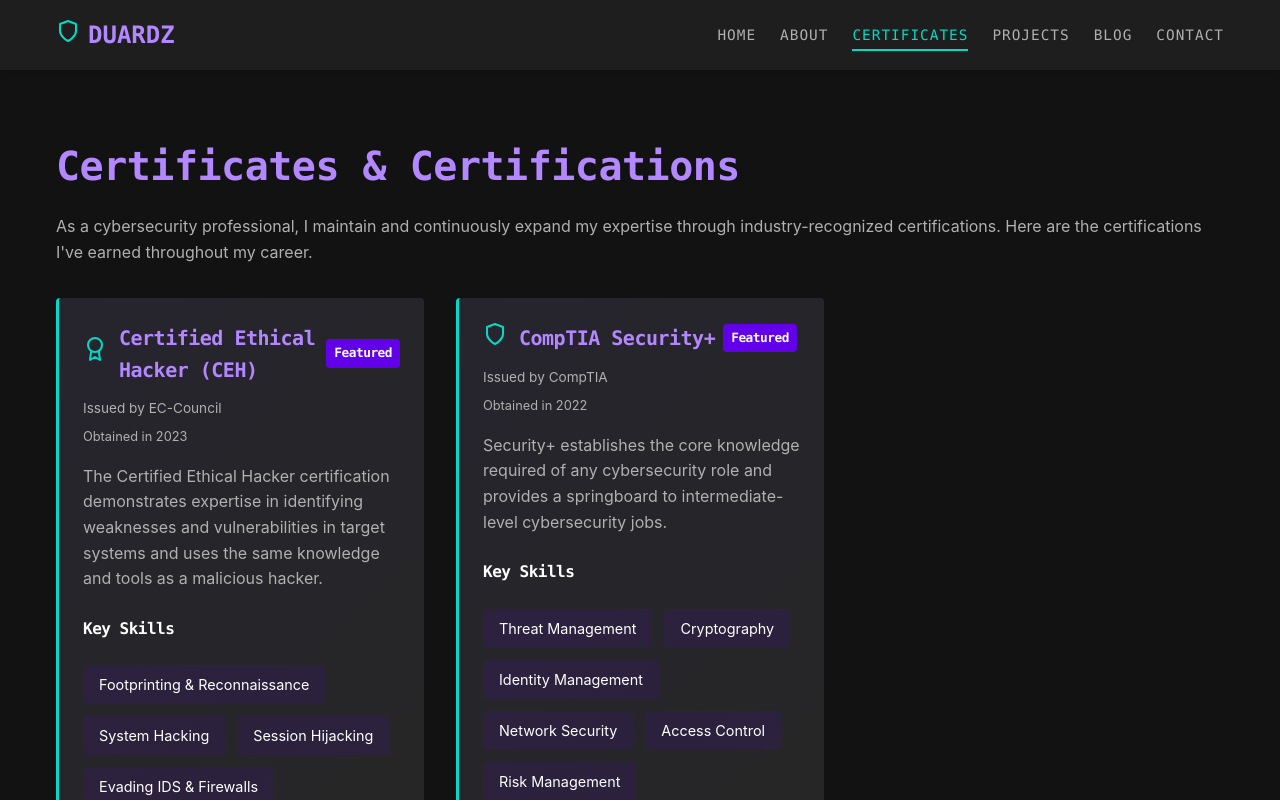
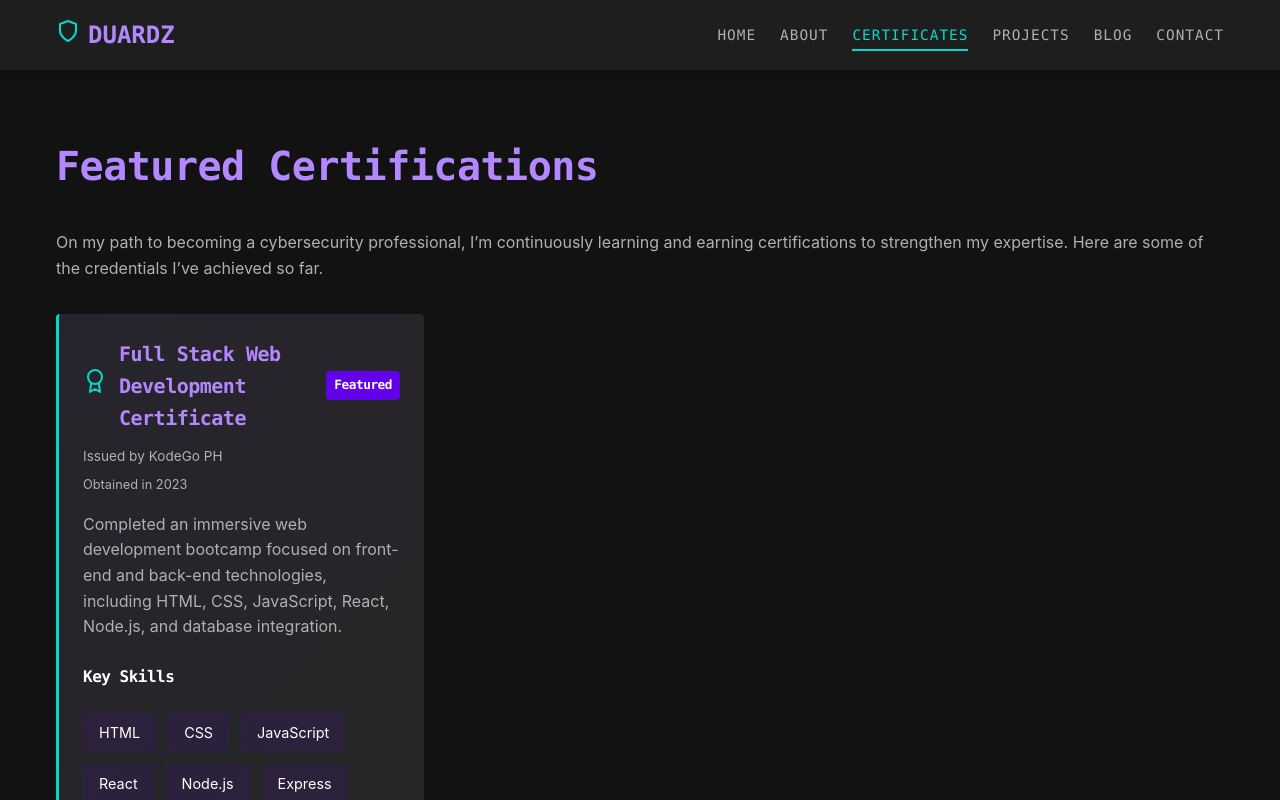
Before and after one commit to Duardz/Duardz, a SvelteKit app: page /certificates in a window 1280 px wide. Built offline with nearby package versions, Linux system fonts and the light colour scheme.

Commit message:
Change certificate details

```diff
--- a/src/routes/certificates/+page.svelte
+++ b/src/routes/certificates/+page.svelte
@@ -3,57 +3,21 @@
   // Certificates data
   const certificates = [
     {
-      title: "Certified Ethical Hacker (CEH)",
-      issuer: "EC-Council",
+      title: "Full Stack Web Development Certificate",
+      issuer: "KodeGo PH",
       date: "2023",
-      description: "The Certified Ethical Hacker certification demonstrates expertise in identifying weaknesses and vulnerabilities in target systems and uses the same knowledge and tools as a malicious hacker.",
-      skills: ["Footprinting & Reconnaissance", "System Hacking", "Session Hijacking", "Evading IDS & Firewalls", "Hacking Web Applications", "SQL Injection"],
+      description: "Completed an immersive web development bootcamp focused on front-end and back-end technologies, including HTML, CSS, JavaScript, React, Node.js, and database integration.",
+      skills: ["HTML", "CSS", "JavaScript", "React", "Node.js", "Express", "MongoDB"],
       icon: "award",
       featured: true
     },
     {
-      title: "CompTIA Security+",
-      issuer: "CompTIA",
+      title: "Lean Six Sigma White Belt",
+      issuer: "Unknown", // You can update this later if you recall
       date: "2022",
-      description: "Security+ establishes the core knowledge required of any cybersecurity role and provides a springboard to intermediate-level cybersecurity jobs.",
-      skills: ["Threat Management", "Cryptography", "Identity Management", "Network Security", "Access Control", "Risk Management"],
-      icon: "shield",
-      featured: true
-    },
-    {
-      title: "Certified Information Systems Security Professional (CISSP)",
-      issuer: "ISC²",
-      date: "2023",
-      description: "The CISSP certification demonstrates expertise in designing, implementing, and managing a cybersecurity program.",
-      skills: ["Security & Risk Management", "Asset Security", "Security Architecture & Engineering", "Communication & Network Security", "Identity & Access Management", "Security Assessment & Testing"],
+      description: "Gained foundational knowledge of Lean Six Sigma principles, focusing on process improvement, efficiency, and problem-solving frameworks.",
+      skills: ["Process Improvement", "Efficiency Analysis", "Problem Solving", "Team Collaboration"],
       icon: "key",
-      featured: false
-    },
-    {
-      title: "Offensive Security Certified Professional (OSCP)",
-      issuer: "Offensive Security",
-      date: "2021",
-      description: "The OSCP certification demonstrates hands-on penetration testing skills and an understanding of offensive security methodologies.",
-      skills: ["Penetration Testing", "Exploit Development", "Network Security", "Web Application Security", "System Security", "Privilege Escalation"],
-      icon: "target",
-      featured: false
-    },
-    {
-      title: "Certified Information Security Manager (CISM)",
-      issuer: "ISACA",
-      date: "2022",
-      description: "The CISM certification demonstrates expertise in information security governance, program development, risk management, and incident management.",
-      skills: ["Information Security Governance", "Risk Management", "Information Security Program Development", "Information Security Incident Management"],
-      icon: "users",
-      featured: false
-    },
-    {
-      title: "AWS Certified Security - Specialty",
-      issuer: "Amazon Web Services",
-      date: "2023",
-      description: "This certification demonstrates expertise in securing AWS environments and applications.",
-      skills: ["Infrastructure Security", "Identity & Access Management", "Data Protection", "Incident Response", "Logging & Monitoring"],
-      icon: "cloud",
       featured: false
     }
   ];
@@ -65,8 +29,9 @@
 
 <section class="section">
   <div class="container">
-    <h1>Certificates & Certifications</h1>
-    <p style="margin-bottom: 2rem;">As a cybersecurity professional, I maintain and continuously expand my expertise through industry-recognized certifications. Here are the certifications I've earned throughout my career.</p>
+    <h1>Featured Certifications</h1>
+    <p style="margin-bottom: 2rem;"><p style="margin-bottom: 2rem;">
+  On my path to becoming a cybersecurity professional, I’m continuously learning and earning certifications to strengthen my expertise. Here are some of the credentials I’ve achieved so far.</p>
 
     <div class="grid grid-3">
       {#each certificates.filter(cert => cert.featured) as cert}
```
